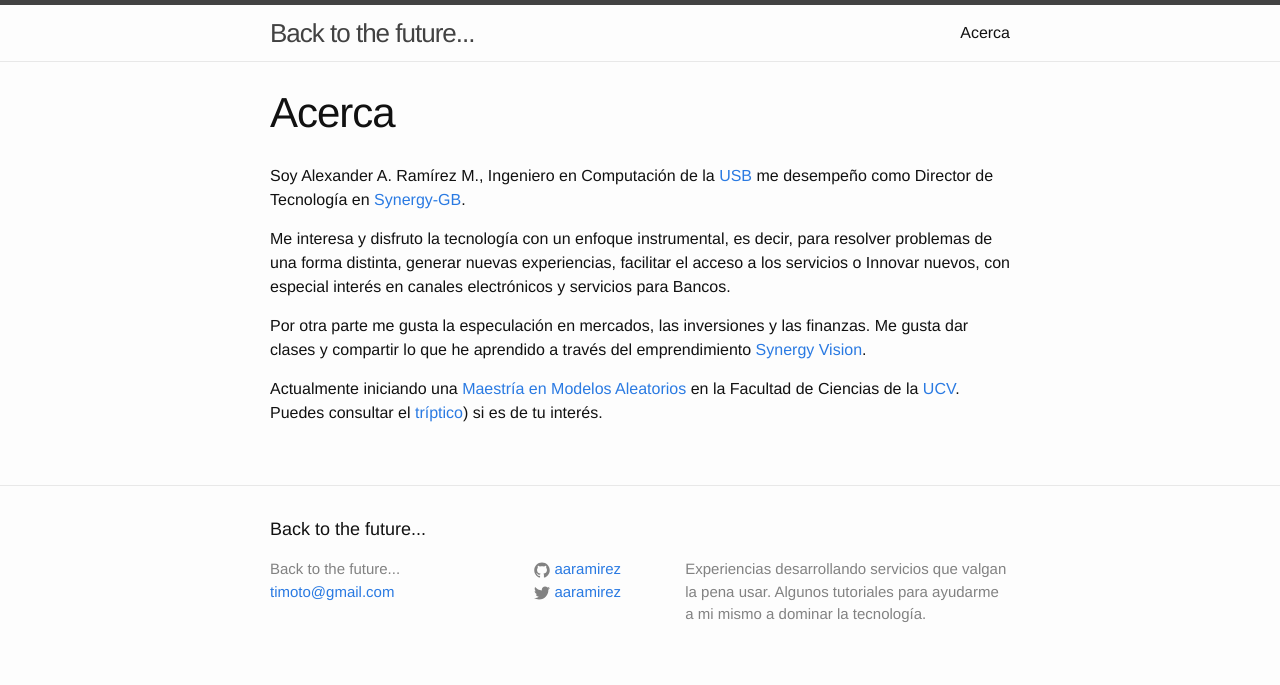
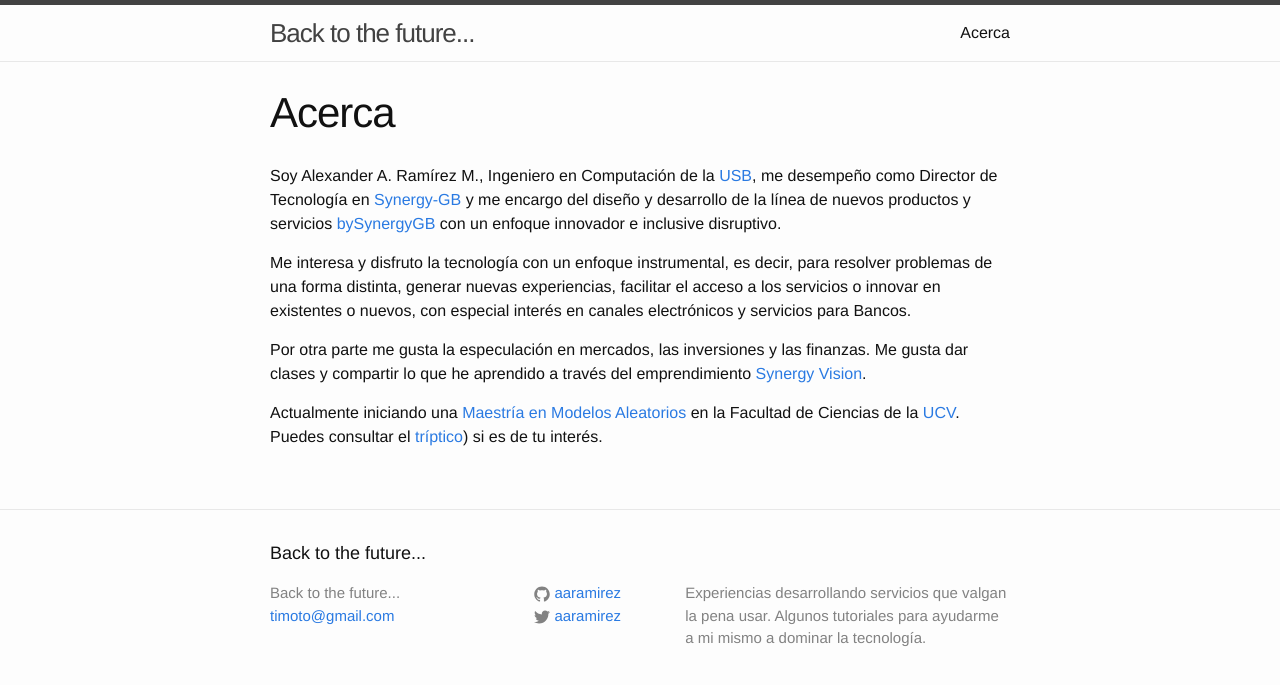
Before and after one commit to aaramirez/aaramirez.github.io, a Jekyll site: the page built from about.md, in a window 1280 px wide. Shown: the top 685 px of the page. Built offline with Jekyll 4.4.1, drawn with Linux system fonts in a browser that asks for light colours.

Commit message:
Cambio de Acerca

```diff
--- a/about.md
+++ b/about.md
@@ -4,9 +4,10 @@ title: Acerca
 permalink: /about/
 ---
 
-Soy Alexander A. Ramírez M., Ingeniero en Computación de la [USB](http://www.usb.ve) me desempeño como Director de Tecnología en [Synergy-GB](http://www.synergy-gb.com/).
+Soy Alexander A. Ramírez M., Ingeniero en Computación de la [USB](http://www.usb.ve), me desempeño como Director de Tecnología en [Synergy-GB](http://www.synergy-gb.com/) y me encargo
+del diseño y desarrollo de la línea de nuevos productos y servicios [bySynergyGB](http://www.bysynergygb.com) con un enfoque innovador e inclusive disruptivo.
 
-Me interesa y disfruto la tecnología con un enfoque instrumental, es decir, para resolver problemas de una forma distinta, generar nuevas experiencias, facilitar el acceso a los servicios o Innovar nuevos, con especial interés en canales electrónicos y servicios para Bancos.
+Me interesa y disfruto la tecnología con un enfoque instrumental, es decir, para resolver problemas de una forma distinta, generar nuevas experiencias, facilitar el acceso a los servicios o innovar en existentes o nuevos, con especial interés en canales electrónicos y servicios para Bancos.
 
 Por otra parte me gusta la especulación en mercados, las inversiones y las finanzas. Me gusta dar clases y compartir lo que he aprendido a través del emprendimiento [Synergy Vision](http://synergy.vision).
 
```
